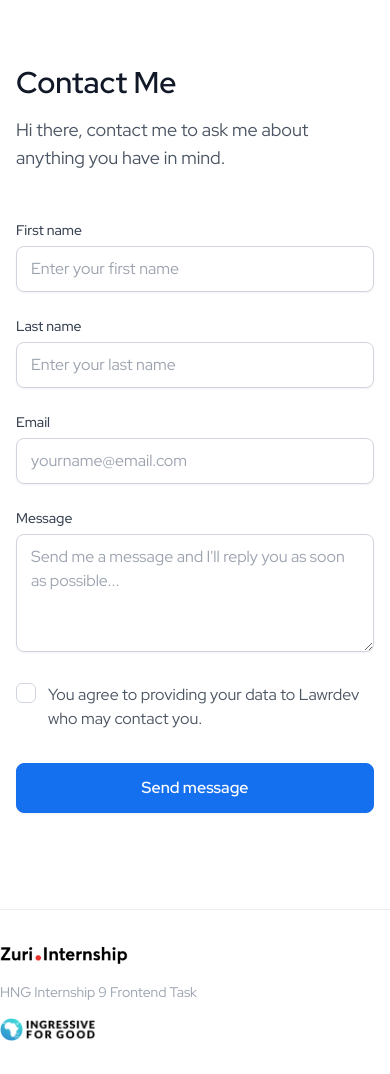
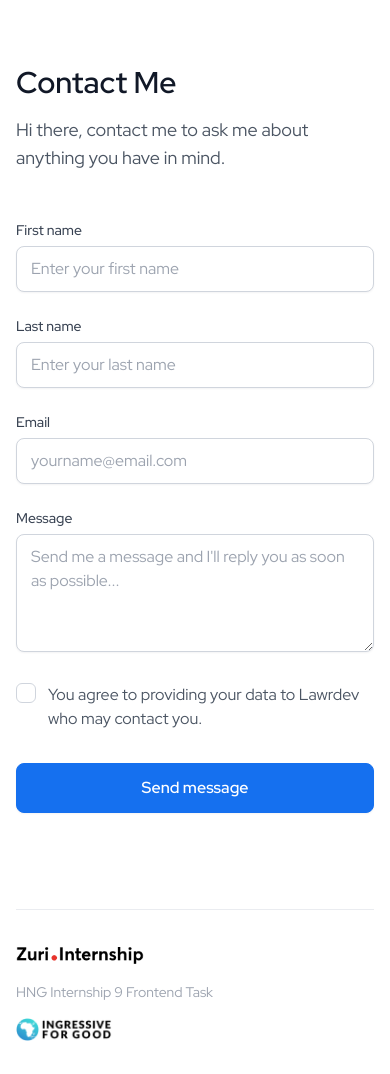
Before and after one commit to lawrdev/Linktacles, a React (Create React App) app: page /contact in a window 390 px wide. Built offline with nearby package versions, Linux system fonts and the light colour scheme.

Commit message:
style: adds inline padding to footer's child div

```diff
--- a/src/components/Footer.jsx
+++ b/src/components/Footer.jsx
@@ -4,7 +4,7 @@ import I4G from "../assets/img/I4G.png";
 function Footer() {
   return (
     <footer>
-      <div className="max-w-7xl mx-auto sm:px-8 py-8 sm:py-12">
+      <div className="max-w-7xl mx-auto px-4 sm:px-8 py-8 sm:py-12">
         <div className="footerContent">
           <div className="h-6 sm:h-7 w-32 sm:w-40">
             <img
```
